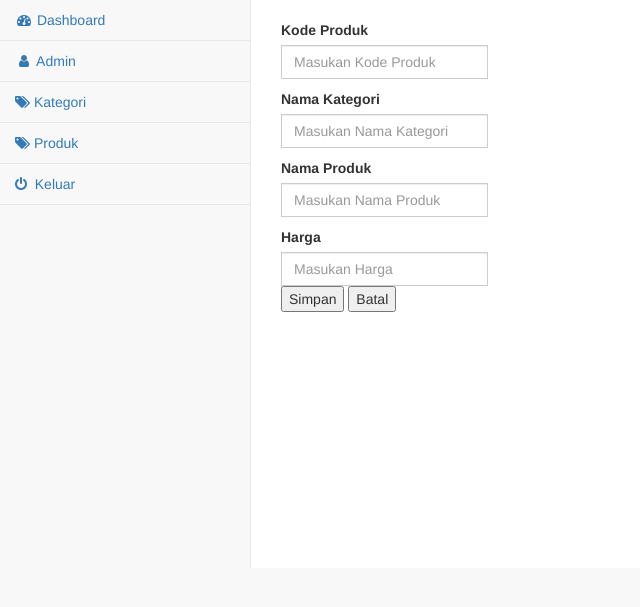
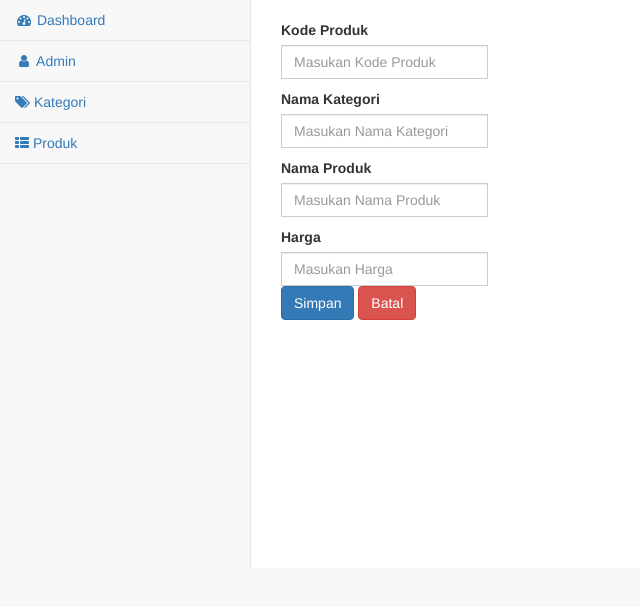
Before and after one commit to syahrulmubarok/projectoop, a CodeIgniter app: page /web/index.php/produk/edit/1 in a window 1280 px wide. Shown: the part 51-658 px from the top of the page, without its empty margins (0-640 px from the left). Run offline with CodeIgniter, Linux system fonts and the light colour scheme; data that the repository does not hold is empty; some libraries are stand-ins or nearby versions.

Commit message:
Edit Buttom

```diff
--- a/application/controllers/produk.php
+++ b/application/controllers/produk.php
@@ -10,7 +10,7 @@ class Produk extends CI_Controller {
 	}
 
 	public function index(){
-		$q = $this->M_produk->GetAll();
+		$q['data'] = $this->M_produk->GetAll();
 
 		$data = array(
 					'judul' => "DATA PRODUK",
--- a/application/views/admin/modadmin/edit.php
+++ b/application/views/admin/modadmin/edit.php
@@ -14,8 +14,8 @@
 	<input type="password" name="pswd_admin" class="form-control" placeholder="Masukan Password">
     </div>
     <p></p>
-	<input type="submit" value="Simpan">
-	<input type="reset" value="Batal">
+	<input type="submit" value="Simpan" class="btn btn-primary">
+	<a href="javascript:history.back()" class="btn btn-danger">Batal</a>
 
 </form>
 
--- a/application/views/admin/modkategori/edit.php
+++ b/application/views/admin/modkategori/edit.php
@@ -9,9 +9,8 @@
     <input type="text" name="id_kategori" class="form-control" placeholder="Masukan Nama Kategori" value="<?php echo $kategori['nama_kategori']; ?>"><p></p>
 </div>
 <p></p>
-	<input type="submit" value="Simpan">
-	<input type="reset" value="Batal">
-
+<input type="submit" value="Simpan" class="btn btn-primary">
+	<a href="javascript:history.back()" class="btn btn-danger">Batal</a>
 
 </form>
 
--- a/application/views/admin/modproduk/edit.php
+++ b/application/views/admin/modproduk/edit.php
@@ -18,9 +18,8 @@
     <label>Harga</label><br>
     <input type="text" name="harga_produk" class="form-control" placeholder="Masukan Harga" value="<?php echo $produk['harga_produk']; ?>"><p></p>
 </div>
-	<input type="submit" value="Simpan">
-	<input type="reset" value="Batal">
-
+<input type="submit" value="Simpan" class="btn btn-primary">
+	<a href="javascript:history.back()" class="btn btn-danger">Batal</a>
 </form>
 
 <script type="text/javascript">
--- a/application/views/admin/template/body.php
+++ b/application/views/admin/template/body.php
@@ -28,7 +28,7 @@
                     <li><a href="#"><i class="fa fa-gear fa-fw"></i> Settings</a>
                     </li>
                     <li class="divider"></li>
-                    <li><a href="#"><i class="fa fa-sign-out fa-fw"></i> Logout</a>
+                    <li><a href="<?php echo site_url('auth'); ?>/logout"><i class="fa fa-sign-out fa-fw"></i> Logout</a>
                     </li>
                 </ul>
                 <!-- /.dropdown-user -->
@@ -52,11 +52,9 @@
                         <a href="<?php echo site_url('kategori'); ?>"><i class="fa fa-tags"></i> Kategori</a>
                     </li>
                     <li>
-                        <a href="<?php echo site_url('produk'); ?>"><i class="fa fa-tags"></i> Produk</a>
+                        <a href="<?php echo site_url('produk'); ?>"><i class="fa fa-th-list"></i> Produk</a>
                     </li>
-                    <li>
-                        <a href="<?php echo site_url('auth'); ?>/logout"><i class="fa fa-power-off"></i> &nbspKeluar</a>
-                    </li>
+
                 </ul>
             </div>
             <!-- /.sidebar-collapse -->
```
